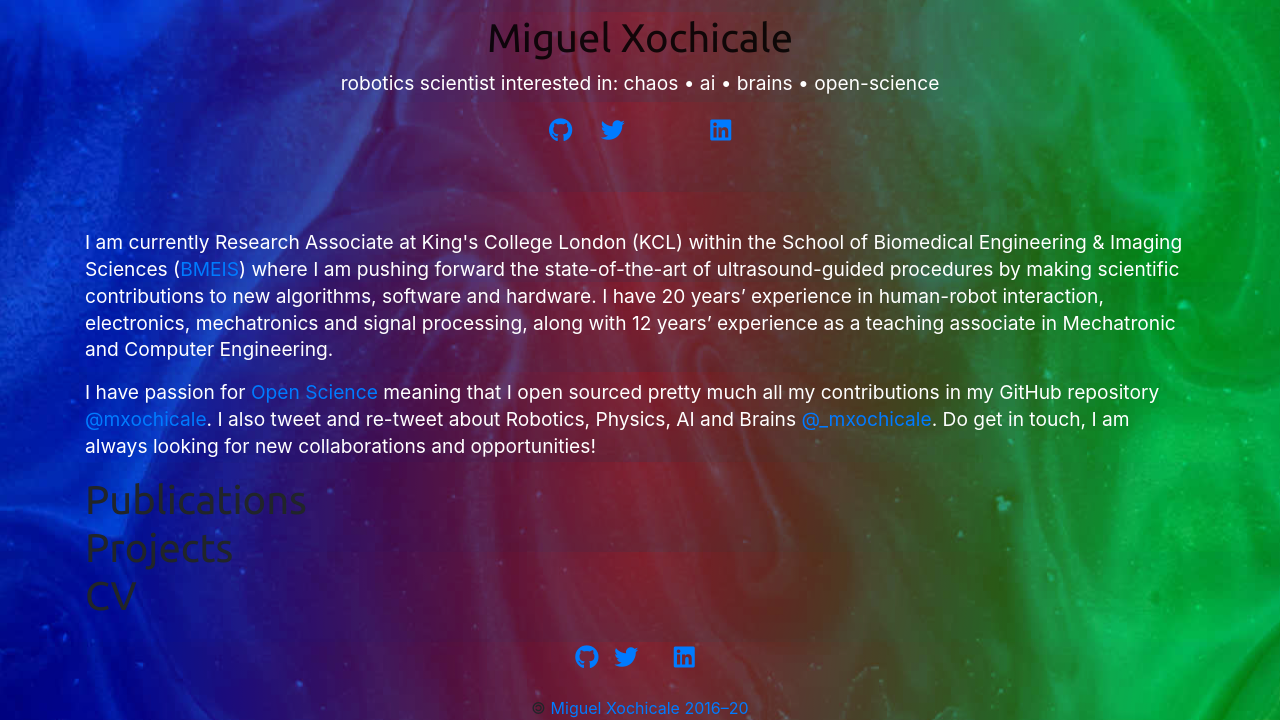
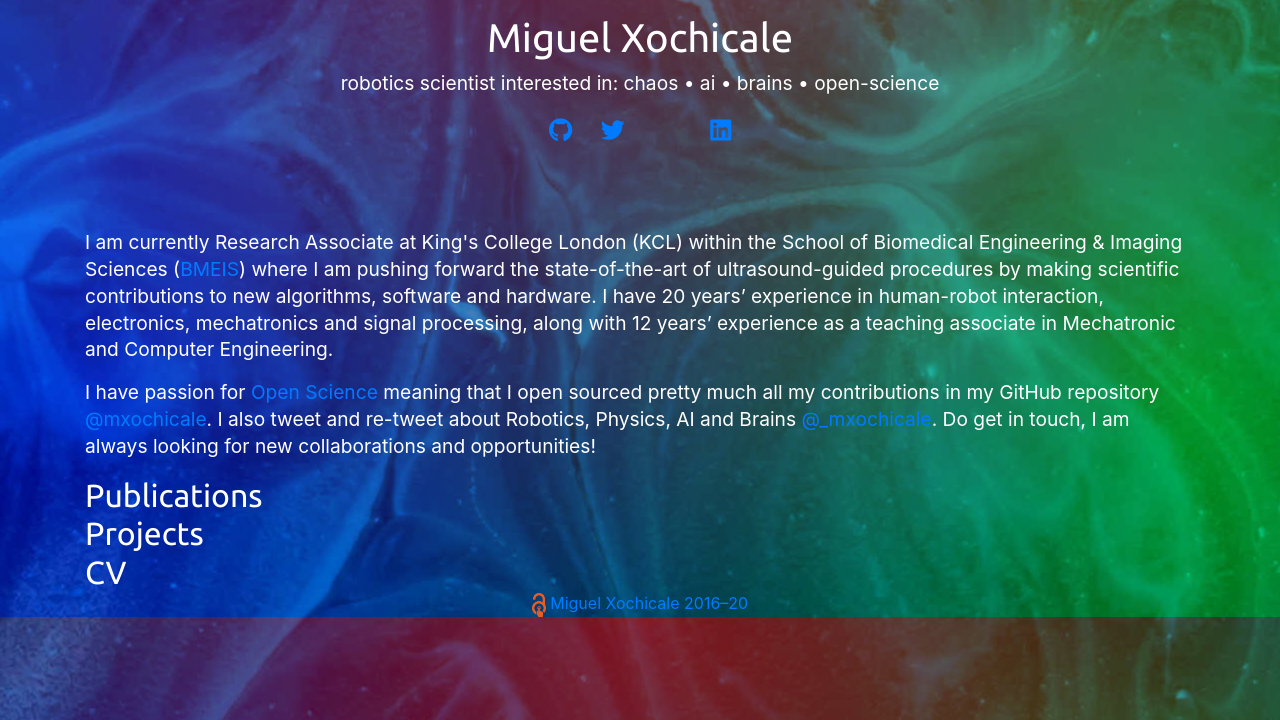
Before and after one commit to mxochicale/mxochicale.github.io, a Jekyll site: the page built from index.html, in a window 1280 px wide, cut to the strip 258-978 px from the top of the page. Built offline with Jekyll 4.4.1, drawn with Linux system fonts in a browser that asks for light colours; nearby versions of some CDN libraries; comment, search, counter and statistics services are not loaded; a style sheet for code colours, icons or effects is not loaded.

Commit message:
style.css: changes background height, animation time, font-color; footer.html: adds oa icon; refactors images location and adds references in READMEs

```diff
--- a/_includes/footer.html
+++ b/_includes/footer.html
@@ -1,38 +1,10 @@
 <footer>
-	<ul>
-        <li>
-            <a href="//github.com/mxochicale" title="Fork me on GitHub" style="text-decoration:none">
-            <i class="fab fa-github"></i>
-            </a>
-        </li>
 
-		<li> <a href="https://twitter.com/_mxochicale" title="Follow me on Twitter" style="text-decoration:none">
-            <i class="fab fa-twitter"></i>
-            </a>
-        </li>
-
-        <li>
-            <a href="//orcid.org/0000-0002-8225-7517" title="View my ORCID profile" style="text-decoration:none">
-			<i class="ai ai-orcid"></i>
-            </a>
-        </li>
-
-        <li>
-            <a href="//scholar.google.com/citations?user=_M0fVVIAAAAJ" title="View my Google Scholar profile" style="text-decoration:none">
-            <i class="ai ai-google-scholar" aria-hidden="true"></i>
-            </a>
-        </li>
-
-        <li>
-            <a href="//linkedin.com/in/mxochicale/" title="Connect " style="text-decoration:none">
-			<i class="fab fa-linkedin"></i>
-            </a>
-        </li>
-
-
-	</ul>
-
-    <span class="flip">©</span>
-    <a href="/license">Miguel Xochicale 2016–{{ site.time | date: '%y' }}</a>
+    <a href="/license">
+        <img style="width: 1.25%;" src="/assets/images/various/icon_OAB.png" alt="Open Access Website" />
+        <span>
+        Miguel Xochicale 2016–{{ site.time | date: '%y' }}
+        </span>
+    </a>
 
 </footer>
--- a/css/style.css
+++ b/css/style.css
@@ -25,7 +25,6 @@ a:hover {
 html,
 body {
   font-family: 'Ubuntu', sans-serif;
-  height: 10%;
   background:
     radial-gradient(circle at 50% 0,
         rgba(255,0,0,.5),
@@ -35,9 +34,9 @@ body {
         rgba(0,0,255,0) 80.71%),
     radial-gradient(circle at 93.3% 75%,
         rgba(0,255,0,.5),
-        rgba(0,255,0,0) 80.71%) ,
-    url('../../images/background/photo-1550353127-b0da3aeaa0ca-quality25.jpeg') no-repeat center center;
-   	animation: gradient 5000s infinite;  /*ease ;*/
+        rgba(0,255,0,0) 80.71%),
+    url('../../assets/images/background/photo-1550353127-b0da3aeaa0ca-quality25.jpeg') no-repeat center center;
+   	animation: gradient 6000s infinite;  /*ease ;*/
    	/* url('https://images.unsplash.com/photo-1550353127-b0da3aeaa0ca') no-repeat center center; */
     /* url("../../images/background/chasing-chimeras.jpg"); */
     /* https://developer.mozilla.org/en-US/docs/Web/CSS/CSS_Images/Using_CSS_gradients */
@@ -90,7 +89,8 @@ footer ul {
   }
 
     #header h1 {
-      color: rgba(0, 0, 0, 0.85);
+        font-size: 2.5rem;
+        color: white;
     }
 
     #header .avatar {
@@ -144,6 +144,8 @@ footer ul {
   margin-bottom: 0;
   cursor: pointer;
   outline: none;
+  font-size: 2rem;
+  color: white;
 }
 
 .panel-content {
```
Also changed, not shown: assets/images/background/README.md (added, +4 -0 lines), assets/images/various/README.md (added, +4 -0 lines), assets/images/background/photo-1550353127-b0da3aeaa0ca-quality25.jpeg (renamed from images/background/photo-1550353127-b0da3aeaa0ca-quality25.jpeg), assets/images/favicon/favicon.ico (renamed from images/favicon/favicon.ico), assets/images/various/icon_OAB.png (added), 2 other files.
